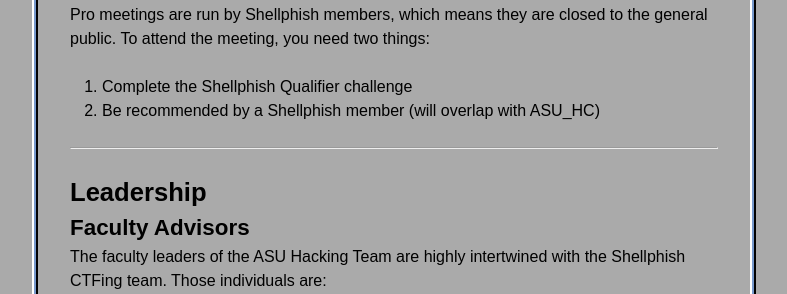
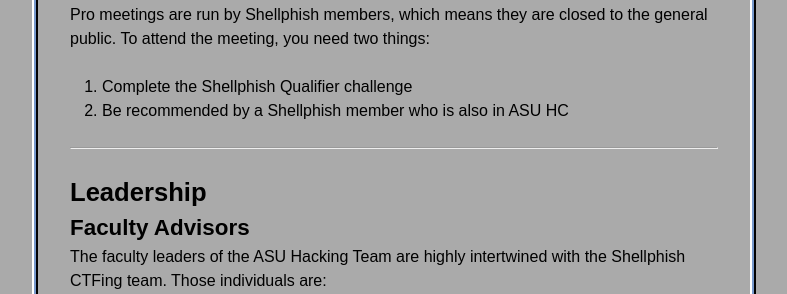
Before and after one commit to ASU-Hacking-Club/asuhacking.club, a Jekyll site: the page built from about.md, in a window 1280 px wide. Shown: the part 715-1009 px from the top of the page, without its empty margins (246-1033 px from the left). Built offline with Jekyll 4.4.1, drawn with Linux system fonts in a browser that asks for light colours.

Commit message:
fixed stuff

```diff
--- a/about.md
+++ b/about.md
@@ -20,7 +20,7 @@
 ### Pro Meetings
 Pro meetings are run by Shellphish members, which means they are closed to the general public. To attend the meeting, you need two things:
 1. Complete the Shellphish Qualifier challenge
-2. Be recommended by a Shellphish member (will overlap with ASU_HC)
+2. Be recommended by a Shellphish member who is also in ASU HC
 
 
 ---
```
